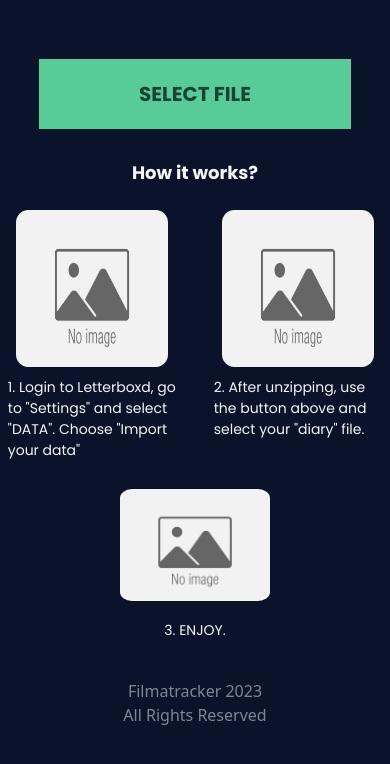
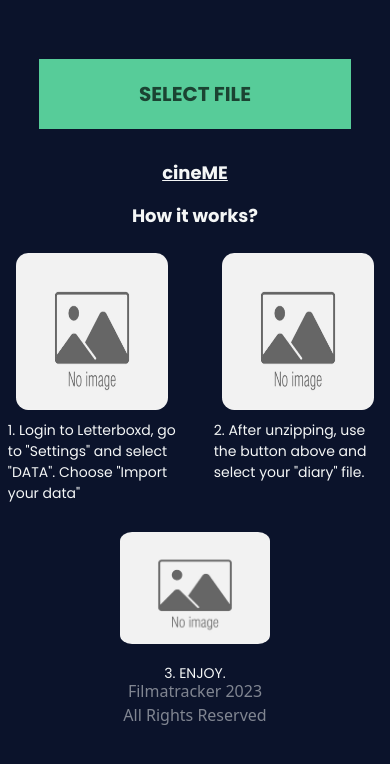
Before and after one commit to TheJonaCode/Filmatracker, a website: page index.html in a window 390 px wide. Drawn offline with Linux system fonts and the light colour scheme.

Commit message:
improving methods

```diff
--- a/css/styles.css
+++ b/css/styles.css
@@ -3,6 +3,13 @@
     background-color: #0b132b;
 }
 
+.redirect{
+    text-align: center;
+    font-size: 18px;
+    font-weight: bold;
+    color: #f4f6f6;
+    font-family: 'Poppins', sans-serif;
+}
 /*INDEX - GET FILE*/
 .instructions{
     width: 100%;
--- a/index.html
+++ b/index.html
@@ -26,6 +26,9 @@
         <input type="file" class="file" id="csvFileInput">
     </div>
     <div class="howitworks">
+        <p class="howitworks-text">
+            <a class="redirect" href="https://github.com/TheJonaCode/cineME">cineME</a>
+        </p>
         <p class="howitworks-text">How it works?</p>
         <div class="inst-group">
             <div class="inst-element">
--- a/js/home-script.js
+++ b/js/home-script.js
@@ -41,7 +41,6 @@
     const cienS = document.querySelector("#cien-sub"); //Subtitle
     const cienP = document.querySelector("#cien-poster"); //Poster
 
-
     // ----- SHOWING INFO
 
     //MOST WATCHED
@@ -69,6 +68,7 @@
     //console.log(`El dato más repetido es: ${mostRepeatedData} (${maxCount} veces)`);
     mwatched.innerHTML = `${mostRepeatedData}`;
     mwatchedS.innerHTML = `(${maxCount} times)`;
+
     //Poster
     async function mostwPoster(){
       const movieposter = await getPoster(mostRepeatedData);
@@ -213,6 +213,6 @@
         }
       }
     }
-    genreCount();
+    //genreCount();
 
 });
```
